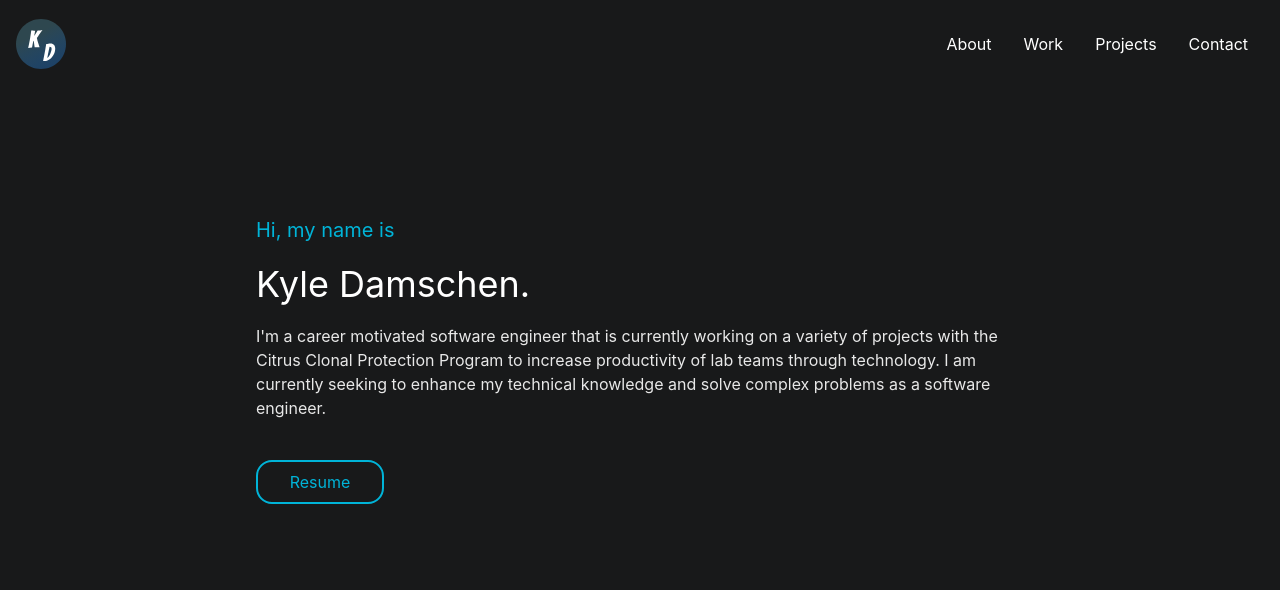
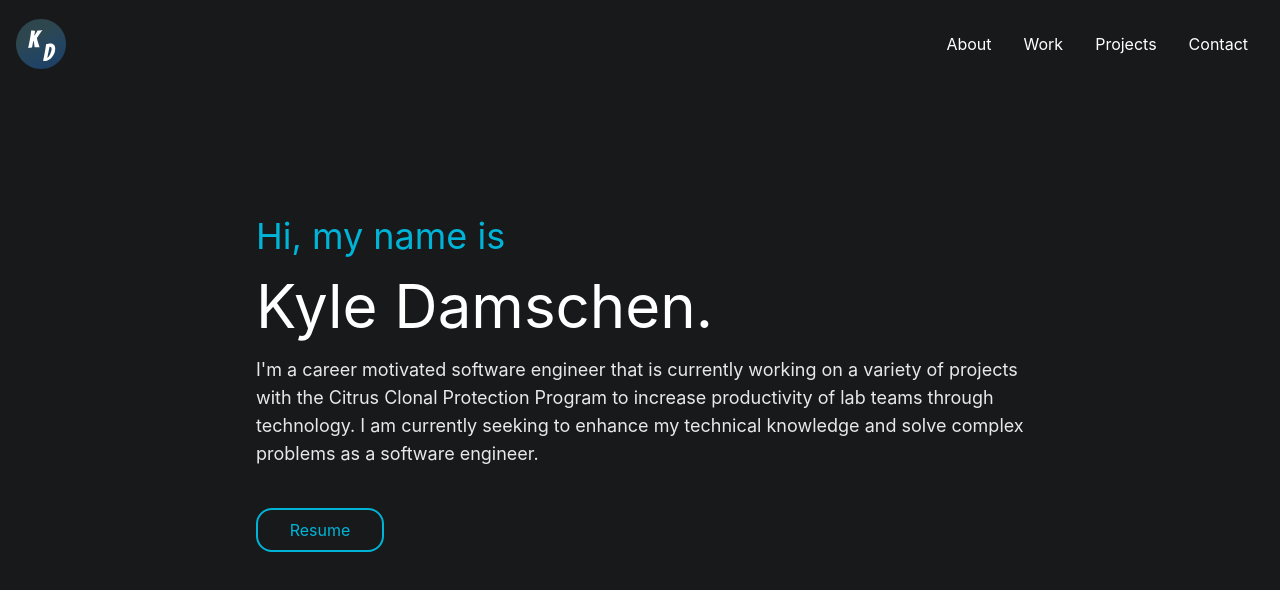
Before and after one commit to kninja99/Portfolio-Website, a Vue app in the folder frontend/: page / in a window 1280 px wide. Shown: the top 590 px of the page. Built offline with nearby package versions, Linux system fonts and the light colour scheme.

Commit message:
text sizing change

```diff
--- a/frontend/src/components/Landing.vue
+++ b/frontend/src/components/Landing.vue
@@ -1,10 +1,14 @@
 <template class="w-screen">
   <div class="mt-32 mx-12 cursor-default flex flex-col items-center">
     <div class="max-w-3xl">
-      <p class="text-light-blue text-xl">Hi, my name is</p>
-      <h1 class="text-white text-4xl my-5">Kyle Damschen.</h1>
+      <p class="text-light-blue text-xl md:text-3xl lg:text-4xl">
+        Hi, my name is
+      </p>
+      <h1 class="text-white text-4xl my-5 md:text-5xl lg:text-6xl">
+        Kyle Damschen.
+      </h1>
       <!-- <h1>I build things through technology.</h1> -->
-      <p class="text-dark-white text-base">
+      <p class="text-dark-white text-base lg:text-lg">
         I'm a career motivated software engineer that is currently working on a
         variety of projects with the Citrus Clonal Protection Program to
         increase productivity of lab teams through technology. I am currently
```
